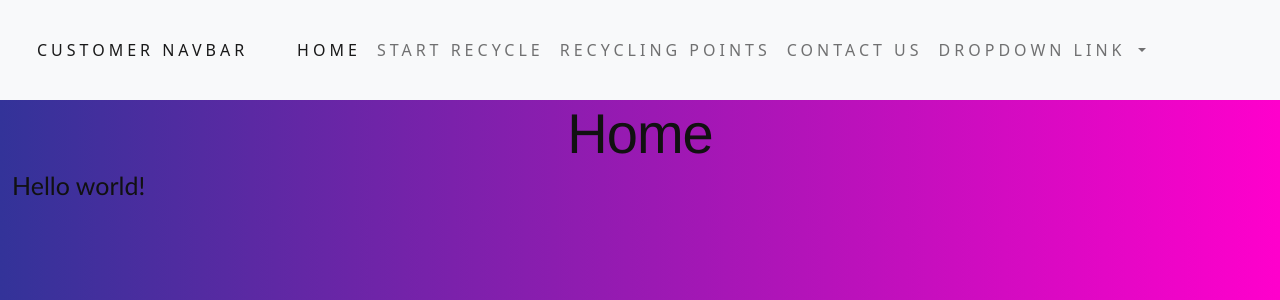
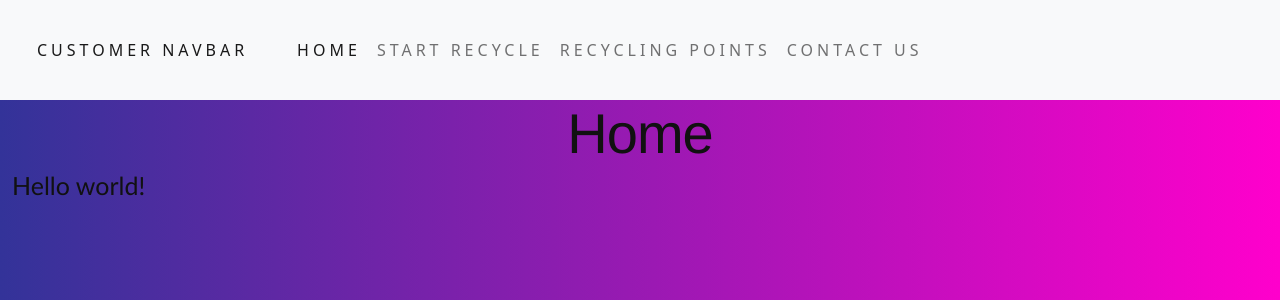
Before and after one commit to waileng09/HackathonTeam9, a Flask app: page / in a window 1280 px wide. Shown: the top 300 px of the page. Run offline with Flask 2, Linux system fonts and the light colour scheme; some libraries are stand-ins or nearby versions.

Commit message:
edited customer_navbar.html

```diff
--- a/templates/customer page/customer_navbar.html
+++ b/templates/customer page/customer_navbar.html
@@ -26,16 +26,16 @@
             <li class="nav-item">
               <a class="nav-link" href="#">Contact Us</a>
             </li>
-            <li class="nav-item dropdown">
-              <a class="nav-link dropdown-toggle" href="#" id="navbarDropdownMenuLink" role="button" data-bs-toggle="dropdown" aria-expanded="false">
-                Dropdown link
-              </a>
-              <ul class="dropdown-menu" aria-labelledby="navbarDropdownMenuLink">
-                <li><a class="dropdown-item" href="#">Action</a></li>
-                <li><a class="dropdown-item" href="#">Another action</a></li>
-                <li><a class="dropdown-item" href="#">Something else here</a></li>
-              </ul>
-            </li>
+<!--            <li class="nav-item dropdown">-->
+<!--              <a class="nav-link dropdown-toggle" href="#" id="navbarDropdownMenuLink" role="button" data-bs-toggle="dropdown" aria-expanded="false">-->
+<!--                Dropdown link-->
+<!--              </a>-->
+<!--              <ul class="dropdown-menu" aria-labelledby="navbarDropdownMenuLink">-->
+<!--                <li><a class="dropdown-item" href="#">Action</a></li>-->
+<!--                <li><a class="dropdown-item" href="#">Another action</a></li>-->
+<!--                <li><a class="dropdown-item" href="#">Something else here</a></li>-->
+<!--              </ul>-->
+<!--            </li>-->
           </ul>
         </div>
       </div>
```
